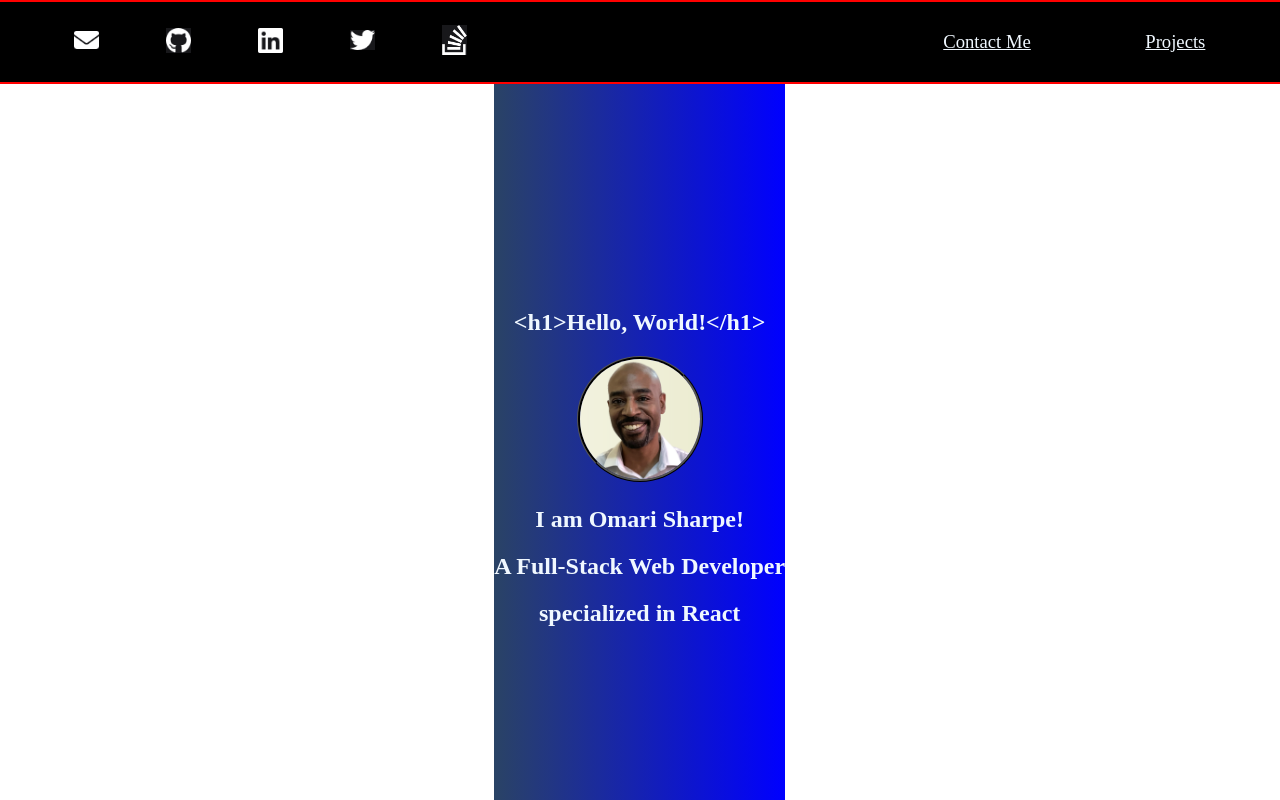
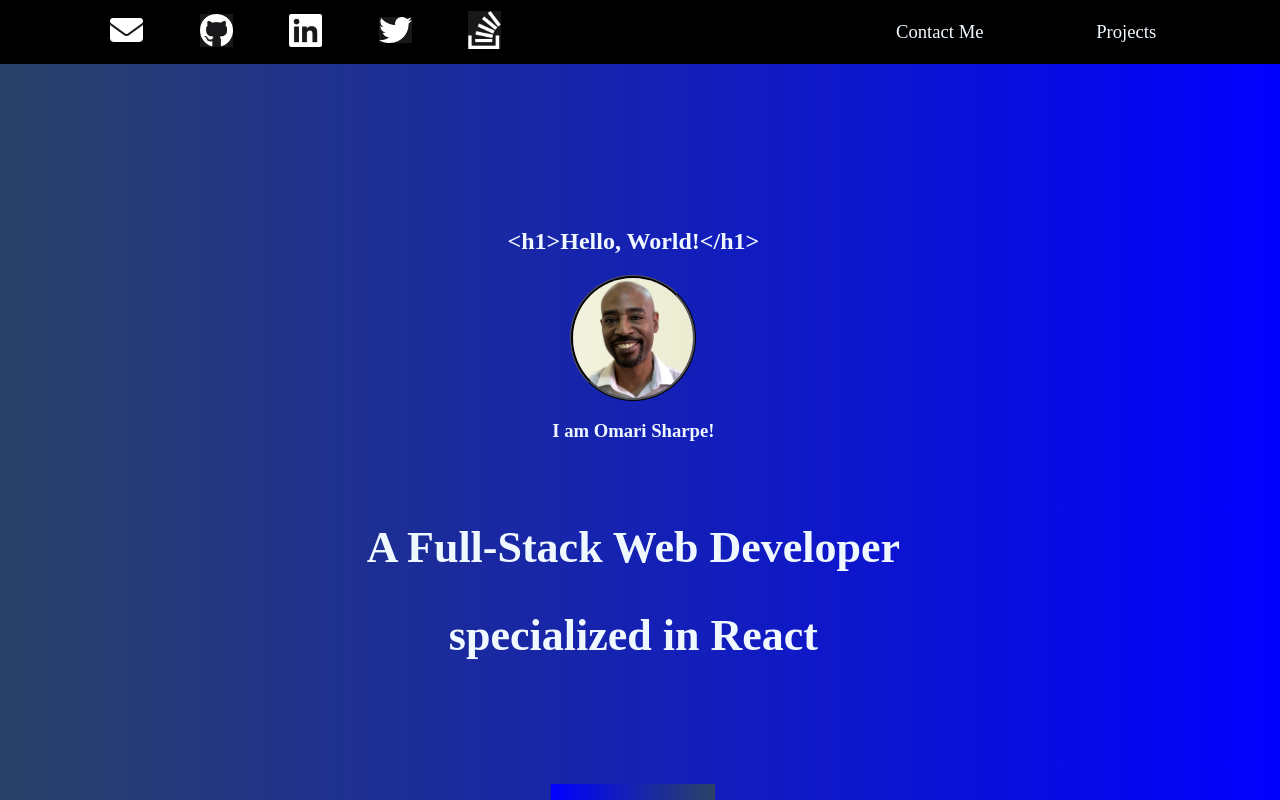
Before and after one commit to OSharpe001/portfolio_remake, a React (Create React App) app: page / in a window 1280 px wide. Shown: the top 800 px of the page. Built offline with nearby package versions, Linux system fonts and the light colour scheme.

Commit message:
fixed landing and header/footer styles

```diff
--- a/src/App.css
+++ b/src/App.css
@@ -1,11 +1,12 @@
 /* SETTING UP APP COMPONENT TO TAKE 100% HEIGHT AND WIDTH */
 .App {
-  width: 104%;
+  width: 103%;
   height: 104%;
   margin-left: -2vw;
   margin-top: -3vh;
   margin-bottom: -3vh;
   text-align: center;
+  background-color: black;
   /* border: 2px solid red; */
 }
 
@@ -17,12 +18,13 @@ header {
   flex-direction: row;
   justify-content: space-between;
   align-items: center;
-  min-height: 10vh;
-  height:max-content;
+  /* min-height: 10vh; */
+  height: 8vh;
+  /* height:max-content; */
   animation-duration: .3s;
   animation-iteration-count: 1;
   animation-timing-function: linear;
-  border: 2px solid red;
+  /* border: 2px solid red; */
 }
 @keyframes drop-nav {
   0% {
@@ -77,11 +79,11 @@ header a {
   flex-direction: row;
   justify-content: space-between;
   align-items: center;
-  margin: auto 7vw;
+  margin: auto 0 auto 10vw;
   /* border: 2px solid red; */
 }
 .icons {
-  width: 25px;
+  width: 33px;
   cursor: pointer;
 }
 .section-scroll{
@@ -89,14 +91,16 @@ header a {
   display: flex;
   flex-direction: row;
   justify-content: space-between;
-  margin: auto 7vw;
+  margin: auto 10vw auto 0;
   /* border: 2px solid red; */
-
 }
 .shift-page-link {
   font-size: 14pt;
+  text-decoration: none;
 }
-
+.shift-page-link:hover {
+  text-decoration: underline;
+}
 
 
 
@@ -107,16 +111,24 @@ header a {
   border: 3px ridge black;
 }
 .landing {
-  /* margin: 0 auto; */
-  height: 100vh;
+  margin: -3vh auto;
+  padding-top: 23vh;
+  height: 75vh;
   color: aliceblue;
   background-image: linear-gradient(to left, blue, #2A4365);
-  justify-content: center;
-  justify-self: center;
-  justify-items: center;
-  align-content: center;
-  align-items: center;
-  align-self: center;
+  /* justify-content: center; */
+  /* justify-self: center; */
+  /* justify-items: center; */
+  /* align-content: center; */
+  /* align-items: center; */
+  /* align-self: center; */
+}
+.introduction {
+  font-size: 14pt;
+  margin-bottom: 10vh;
+}
+.declaration {
+  font-size: 33pt;
 }
 #projects-section {
   /* margin: 0 auto; */
@@ -132,6 +144,7 @@ header a {
 }
 #contactme-section {
   /* margin: 0 auto; */
+  margin-top: -3vh;
   height: 100vh;
   color: aliceblue;
   background-image: linear-gradient(to right, blue, #2A4365);
@@ -145,6 +158,7 @@ header a {
 
 footer {
   width: 100%;
+  height: 8vh;
   color: aliceblue;
   background-color: black;
   display: flex;
```
